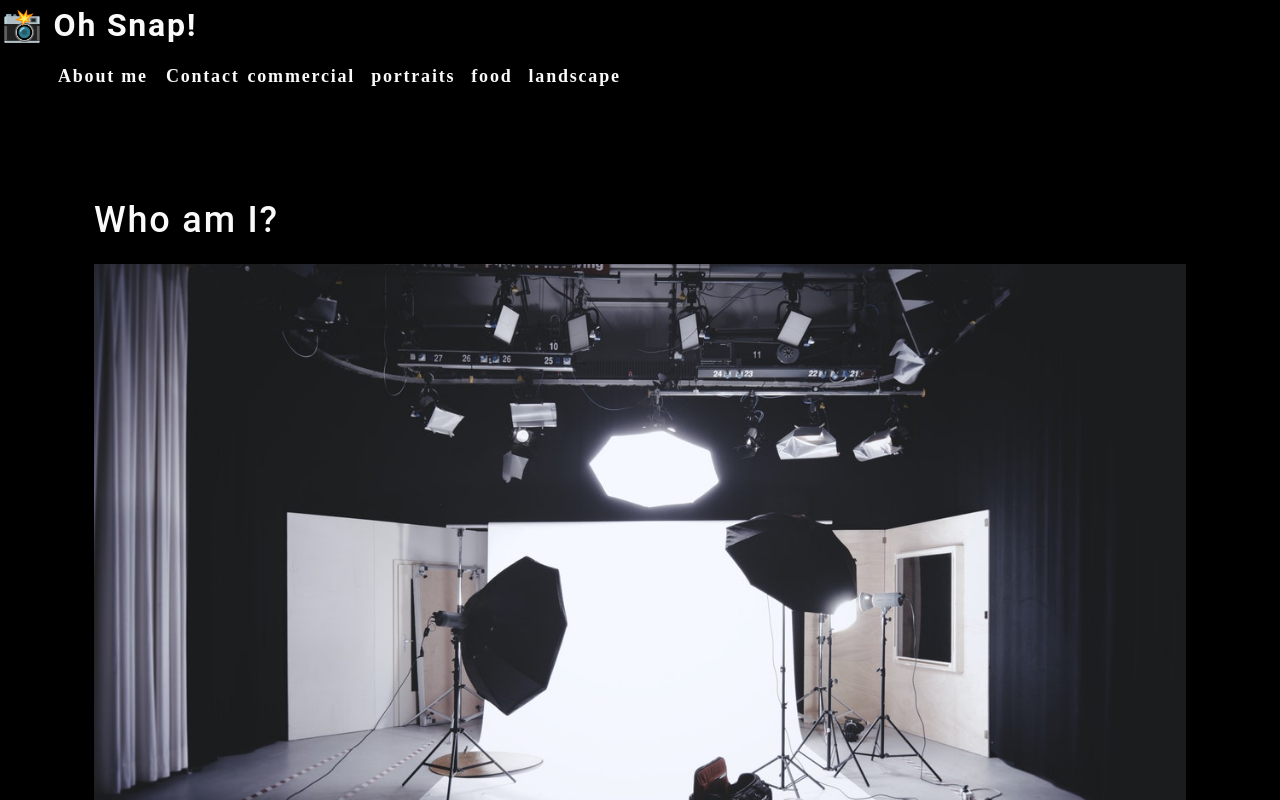
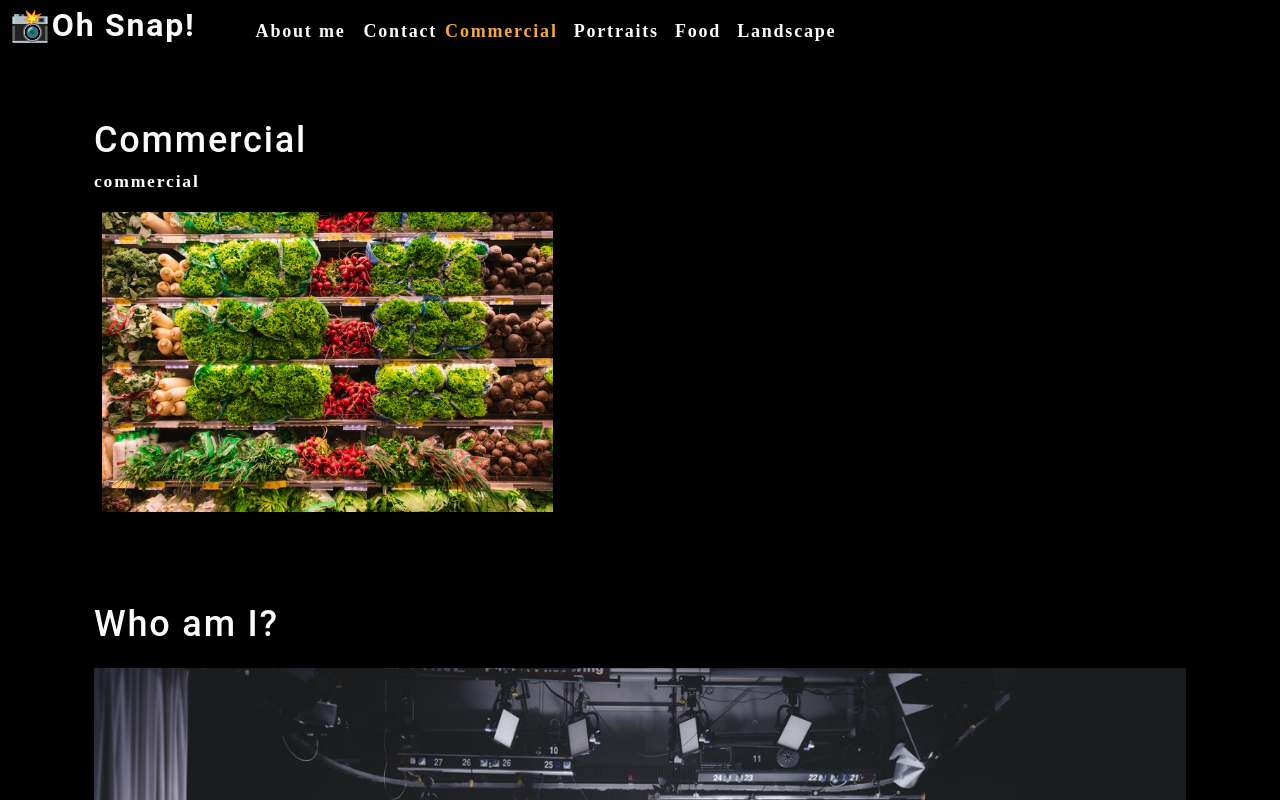
Before and after one commit to mavisyupyup1/photo-port, a React (Create React App) app: page / in a window 1280 px wide. Shown: the top 800 px of the page. Built offline with nearby package versions, Linux system fonts and the light colour scheme.

Commit message:
gallery state

```diff
--- a/src/App.js
+++ b/src/App.js
@@ -1,13 +1,36 @@
-import React from 'react';
+import React,{useState} from 'react';
 import About from './components/About'
 import Nav from './components/Nav'
+import Gallery  from './components/Gallery';
 import './App.css';
 
 function App() {
+  const [categories] =useState([
+    {
+        name:"commercial",
+        description: "Photos of grocery stores,food trucks, and other commercial projects"
+    },
+    {name:"portraits",description:"Portraits of people in my life"
+    },
+    {
+        name:"food",description:"Delicious delicacies"
+    },
+    {
+        name:"landscape",
+        description:"fields, farmhouses, waterfalls and the beauty of nature"
+    }
+]);
+const [currentCategory, setCurrentCategory] =useState(categories[0])
+
   return (
     <div>
-      <Nav></Nav>
+      <Nav
+        categories={categories}
+        setCurrentCategory={setCurrentCategory}
+        currentCategory={currentCategory}
+      ></Nav>
       <main>
+        <Gallery currentCategory={currentCategory}></Gallery>
         <About></About>
       </main>
       </div>
--- /dev/null
+++ b/src/components/Gallery/index.js
@@ -0,0 +1,23 @@
+import React from "react";
+import {capitalizeFirstLetter} from '../../utils/helpers'
+import photo from "../../assets/small/commercial/0.jpg"
+function Gallery(props){
+    const currentCategory={
+        name:"commercial",
+        description:"photos of grocery stores, food trucks, and other commercial products"
+    };
+    return(
+        <section>
+            <h1>{capitalizeFirstLetter(currentCategory.name)}</h1>
+            <p>{currentCategory.name}</p>
+            <div className="flex-row">
+                <img
+                src={photo}
+                alt="Commercial Example"
+                className="img-thumbnail mx-1"
+                />
+            </div>
+        </section>
+    )
+}
+export default Gallery;
--- a/src/components/Nav/index.js
+++ b/src/components/Nav/index.js
@@ -1,31 +1,20 @@
-import React from "react";
-const categories =[
-    {
-        name:"commercial",
-        description: "Photos of grocery stores,food trucks, and other commercial projects"
-},
-{
-    name:"portraits",description:"Portraits of people in my life"
-},
-{
-    name:"food",description:"Delicious delicacies"
-},
-{
-    name:"landscape",
-    description:"fields, farmhouses, waterfalls and the beauty of nature"
-}
-]
+import React ,{useEffect}from "react";
+import {capitalizeFirstLetter} from "../../utils/helpers";
 
-function categorySelected(name){
-    console.log(`${name} clicked`)
-}
+function Nav(props){
+    const {
+        categories =[],
+        setCurrentCategory,
+        currentCategory
+    } = props;
 
-function Nav(){
     return(
-        <header>
+        <header className="flex-row px-1">
             <h2>
                 <a data-testid="link"href="/">
-                    <span role = 'img' aria-label="camera">📸</span> Oh Snap!
+                    <span role = 'img' aria-label="camera">
+                        📸</span>
+                        Oh Snap!
                 </a>
             </h2>
             <nav>
@@ -39,11 +28,10 @@
                         <span>Contact</span>
                     </li>
 
-                    {
-                        categories.map((category)=>(
-                            <li className='mx-1' key={category.name}>
-                                <span onClick={categorySelected}>
-                                    {category.name}
+                    {categories.map((category)=>(
+                            <li className={`mx-1 ${currentCategory.name ===category.name&&'navActive'}`} key={category.name}>
+                                <span onClick={()=>{setCurrentCategory(category)}}>
+                                    {capitalizeFirstLetter(category.name)}
                                 </span>
                             </li> ))}
                 </ul>
```
